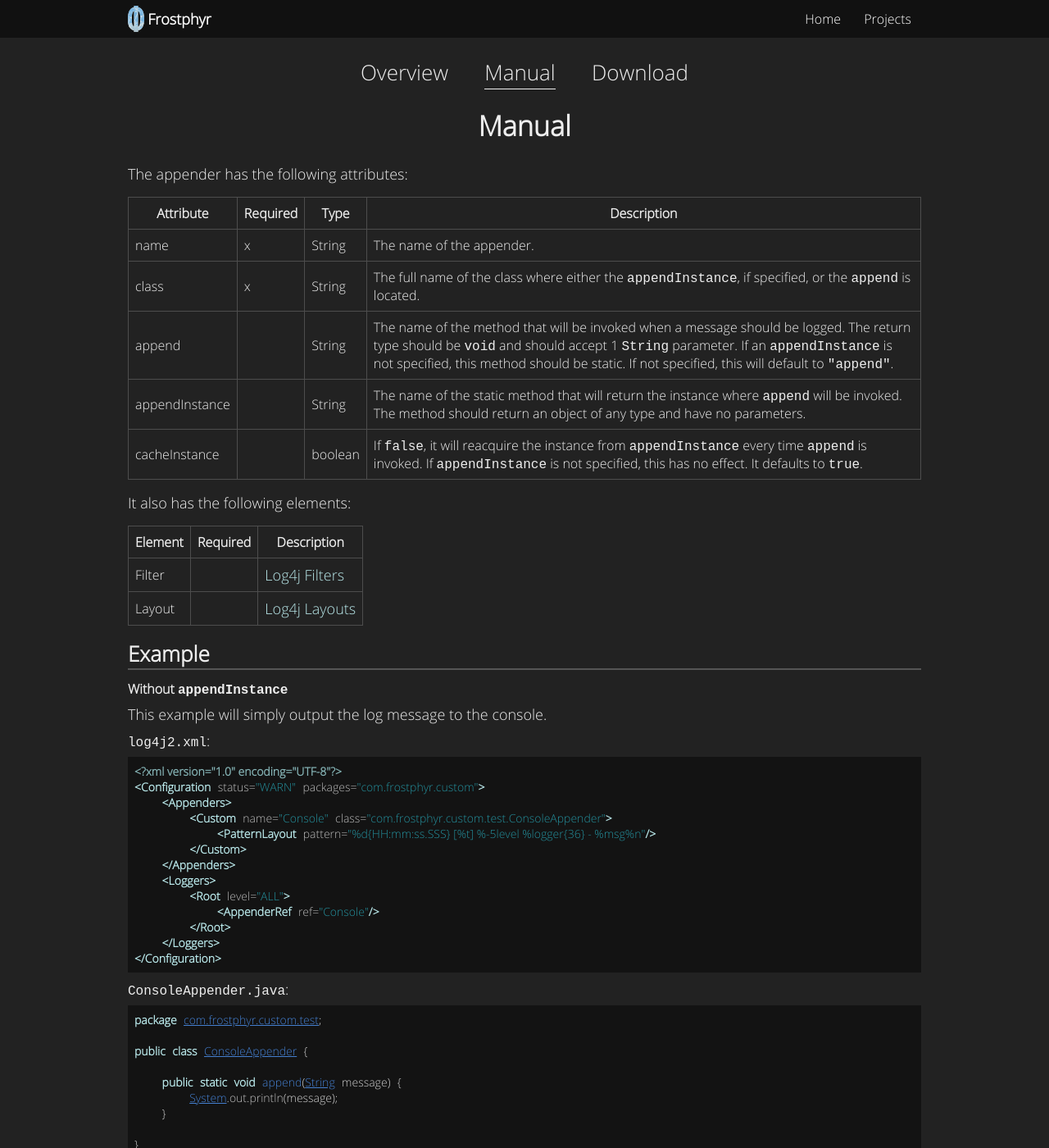
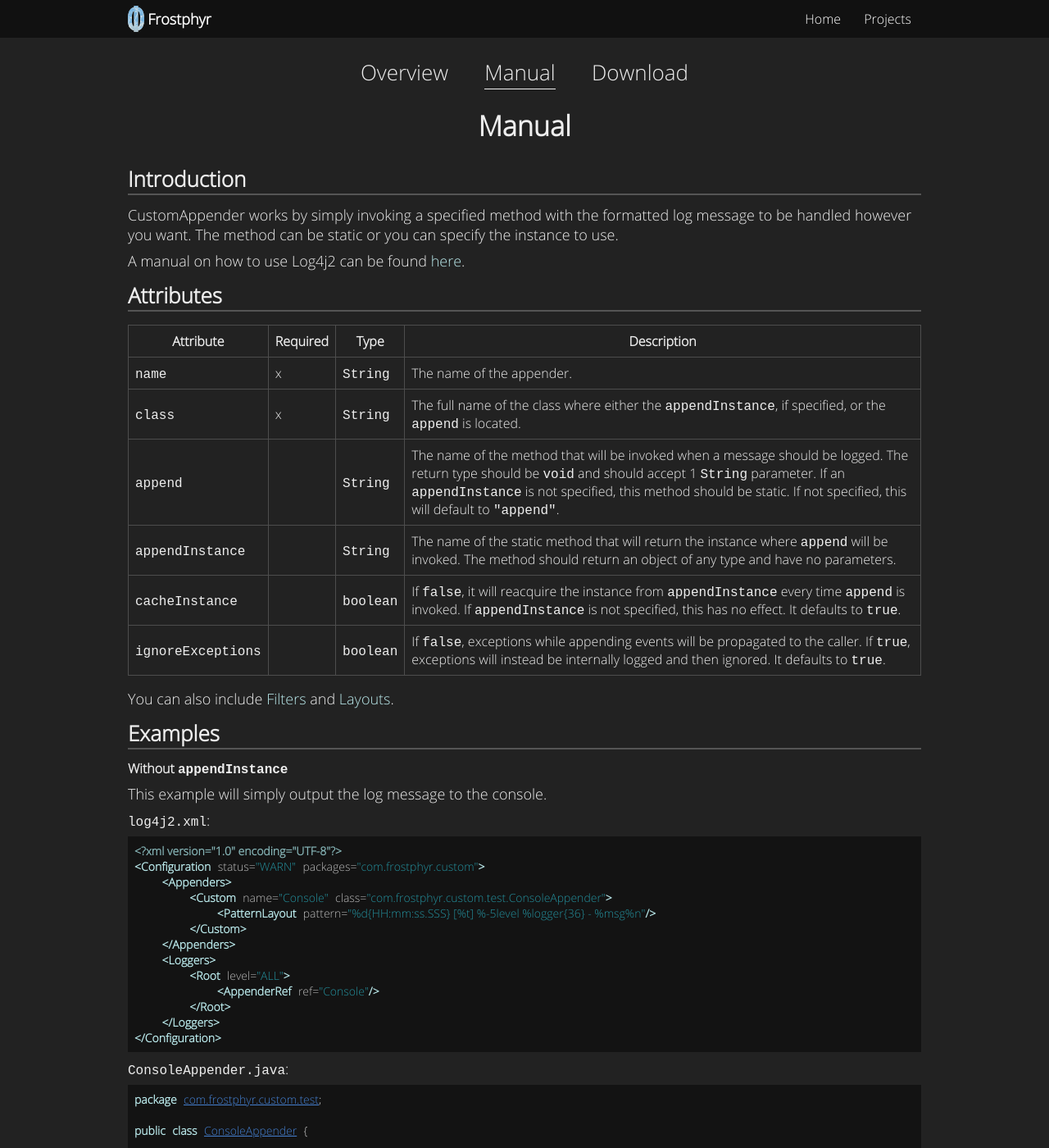
Before and after one commit to Frostphyr/Website, a Jekyll site: the page built from custom-appender/manual.md, in a window 1280 px wide and 1400 px high. Shown: the whole window at 82% size. Built offline with Jekyll 4.4.1, drawn with Linux system fonts in a browser that asks for light colours; our own code applies the rules of GitHub Pages for plain Markdown files.

Commit message:
Added CustomAppender 1.1.0

```diff
--- a/_config.yml
+++ b/_config.yml
@@ -9,7 +9,7 @@ defaults:
       license-name: Apache License 2.0
       license-url: https://www.apache.org/licenses/LICENSE-2.0
       maven-groupId: com.frostphyr
-      maven-artifactId: custom-appender
+      maven-artifactId: customappender
   - scope:
       path: "kin-event-keyer"
     values:
@@ -20,7 +20,7 @@ defaults:
       projects:
         - name: CustomAppender
           url: /custom-appender
-          description: Easily create your own Log4j appender.
+          description: Log however you want with Log4j2.
           github-url: https://github.com/Frostphyr/CustomAppender
           project-items:
             - name: Overview
--- a/_layouts/custom-appender-download.html
+++ b/_layouts/custom-appender-download.html
@@ -4,7 +4,7 @@ layout: maven-download
 
 <h2>Dependencies</h2>
 <p>
-    The only dependency CustomAppender has is
+    CustomAppender requires at least Java SE 6 or 7, depending on which version of
     <a href="https://logging.apache.org/log4j/2.x/">Log4j2</a>
-    and requires at least Java SE 1.6.
+    is used. Version 2.4 and greater require 7 and versions less than 2.4 require 6. The minimum supported version of Log4j2 is 2.0.1.
 </p>
--- a/custom-appender/manual.md
+++ b/custom-appender/manual.md
@@ -1,28 +1,31 @@
 ---
 layout: project
+title: Manual | CustomAppender
 page: Manual
 ---
 
 # Manual
 
-The appender has the following attributes:
+## Introduction
+
+CustomAppender works by simply invoking a specified method with the formatted log message to be handled however you want. The method can be static or you can specify the instance to use.
+
+A manual on how to use Log4j2 can be found [here](https://logging.apache.org/log4j/log4j-2.0/manual/index.html).
+
+## Attributes
 
 | Attribute | Required | Type | Description |
 | --- | --- | --- | --- |
-| name | x | String | The name of the appender. |
-| class | x | String | The full name of the class where either the `appendInstance`, if specified, or the `append` is located. |
-| append | | String | The name of the method that will be invoked when a message should be logged. The return type should be `void` and should accept 1 `String` parameter. If an `appendInstance` is not specified, this method should be static. If not specified, this will default to `"append"`. |
-| appendInstance | | String | The name of the static method that will return the instance where `append` will be invoked. The method should return an object of any type and have no parameters. |
-| cacheInstance | | boolean | If `false`, it will reacquire the instance from `appendInstance` every time `append` is invoked. If `appendInstance` is not specified, this has no effect. It defaults to `true`. |
+| `name` | x | `String` | The name of the appender. |
+| `class` | x | `String` | The full name of the class where either the `appendInstance`, if specified, or the `append` is located. |
+| `append` | | `String` | The name of the method that will be invoked when a message should be logged. The return type should be `void` and should accept 1 `String` parameter. If an `appendInstance` is not specified, this method should be static. If not specified, this will default to `"append"`. |
+| `appendInstance` | | `String` | The name of the static method that will return the instance where `append` will be invoked. The method should return an object of any type and have no parameters. |
+| `cacheInstance` | | `boolean` | If `false`, it will reacquire the instance from `appendInstance` every time `append` is invoked. If `appendInstance` is not specified, this has no effect. It defaults to `true`. |
+| `ignoreExceptions` | | `boolean` | If `false`, exceptions while appending events will be propagated to the caller. If `true`, exceptions will instead be internally logged and then ignored. It defaults to `true`. |
 
-It also has the following elements:
+You can also include [Filters](https://logging.apache.org/log4j/2.0/manual/filters.html) and [Layouts](https://logging.apache.org/log4j/2.x/manual/layouts.html).
 
-| Element | Required | Description |
-| --- | --- | --- |
-| Filter | | [Log4j Filters](https://logging.apache.org/log4j/2.0/manual/filters.html) |
-| Layout | | [Log4j Layouts](https://logging.apache.org/log4j/2.x/manual/layouts.html) |
-
-## Example
+## Examples
 
 ### Without `appendInstance`
 
```
Also changed, not shown: custom-appender/index.html (+3 -8 lines), custom-appender/releases/1.1.0.md (added, +12 -0 lines), custom-appender/releases/download/1.1.0/index.html (added, +11 -0 lines).
